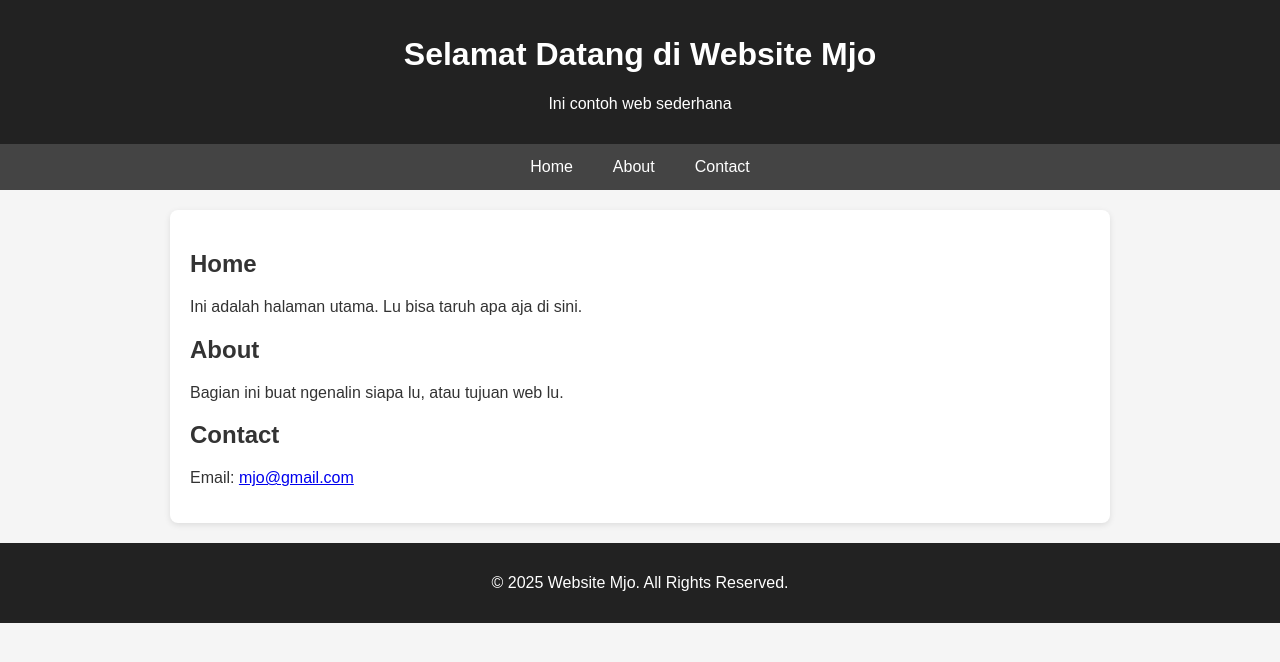
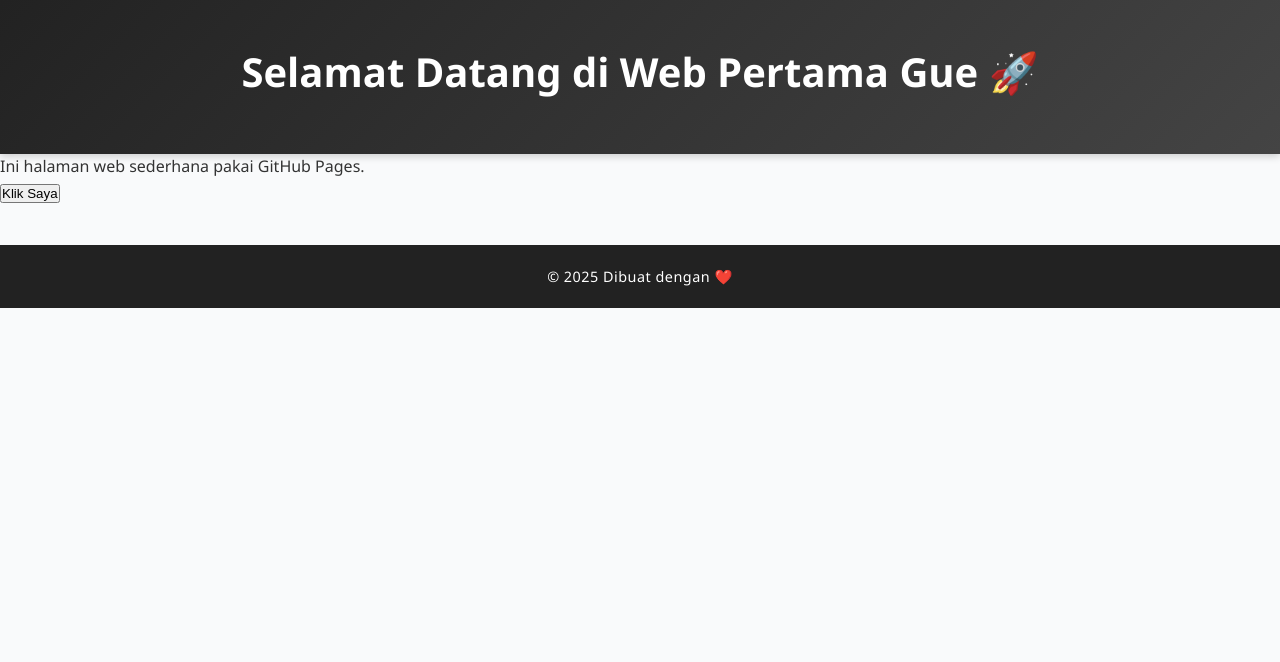
Before and after one commit to zailiafatmawati-blip/web-mjo, a plain HTML site: page index.html in a window 1280 px wide. Drawn offline with Linux system fonts and the light colour scheme.

Commit message:
Update index.html

```diff
--- a/index.html
+++ b/index.html
@@ -3,76 +3,22 @@
 <head>
   <meta charset="UTF-8">
   <meta name="viewport" content="width=device-width, initial-scale=1.0">
-  <title>Website Mjo</title>
-  <style>
-    body {
-      font-family: Arial, sans-serif;
-      margin: 0;
-      padding: 0;
-      background-color: #f5f5f5;
-      color: #333;
-    }
-    header {
-      background: #222;
-      color: #fff;
-      padding: 15px;
-      text-align: center;
-    }
-    nav {
-      display: flex;
-      justify-content: center;
-      background: #444;
-    }
-    nav a {
-      color: #fff;
-      padding: 14px 20px;
-      text-decoration: none;
-    }
-    nav a:hover {
-      background: #666;
-    }
-    .container {
-      max-width: 900px;
-      margin: 20px auto;
-      padding: 20px;
-      background: #fff;
-      border-radius: 8px;
-      box-shadow: 0 2px 6px rgba(0,0,0,0.1);
-    }
-    footer {
-      text-align: center;
-      padding: 15px;
-      background: #222;
-      color: #fff;
-      margin-top: 20px;
-    }
-  </style>
+  <title>Web Pertama Gue</title>
+  <!-- Hubungkan ke CSS -->
+  <link rel="stylesheet" href="style.css">
 </head>
 <body>
   <header>
-    <h1>Selamat Datang di Website Mjo</h1>
-    <p>Ini contoh web sederhana</p>
+    <h1>Selamat Datang di Web Pertama Gue 🚀</h1>
   </header>
 
-  <nav>
-    <a href="#home">Home</a>
-    <a href="#about">About</a>
-    <a href="#contact">Contact</a>
-  </nav>
-
-  <div class="container">
-    <h2 id="home">Home</h2>
-    <p>Ini adalah halaman utama. Lu bisa taruh apa aja di sini.</p>
-
-    <h2 id="about">About</h2>
-    <p>Bagian ini buat ngenalin siapa lu, atau tujuan web lu.</p>
-
-    <h2 id="contact">Contact</h2>
-    <p>Email: <a href="mailto:email@contoh.com">mjo@gmail.com</a></p>
-  </div>
+  <main>
+    <p>Ini halaman web sederhana pakai GitHub Pages.</p>
+    <button>Klik Saya</button>
+  </main>
 
   <footer>
-    <p>&copy; 2025 Website Mjo. All Rights Reserved.</p>
+    <p>&copy; 2025 Dibuat dengan ❤️</p>
   </footer>
 </body>
 </html>
```
